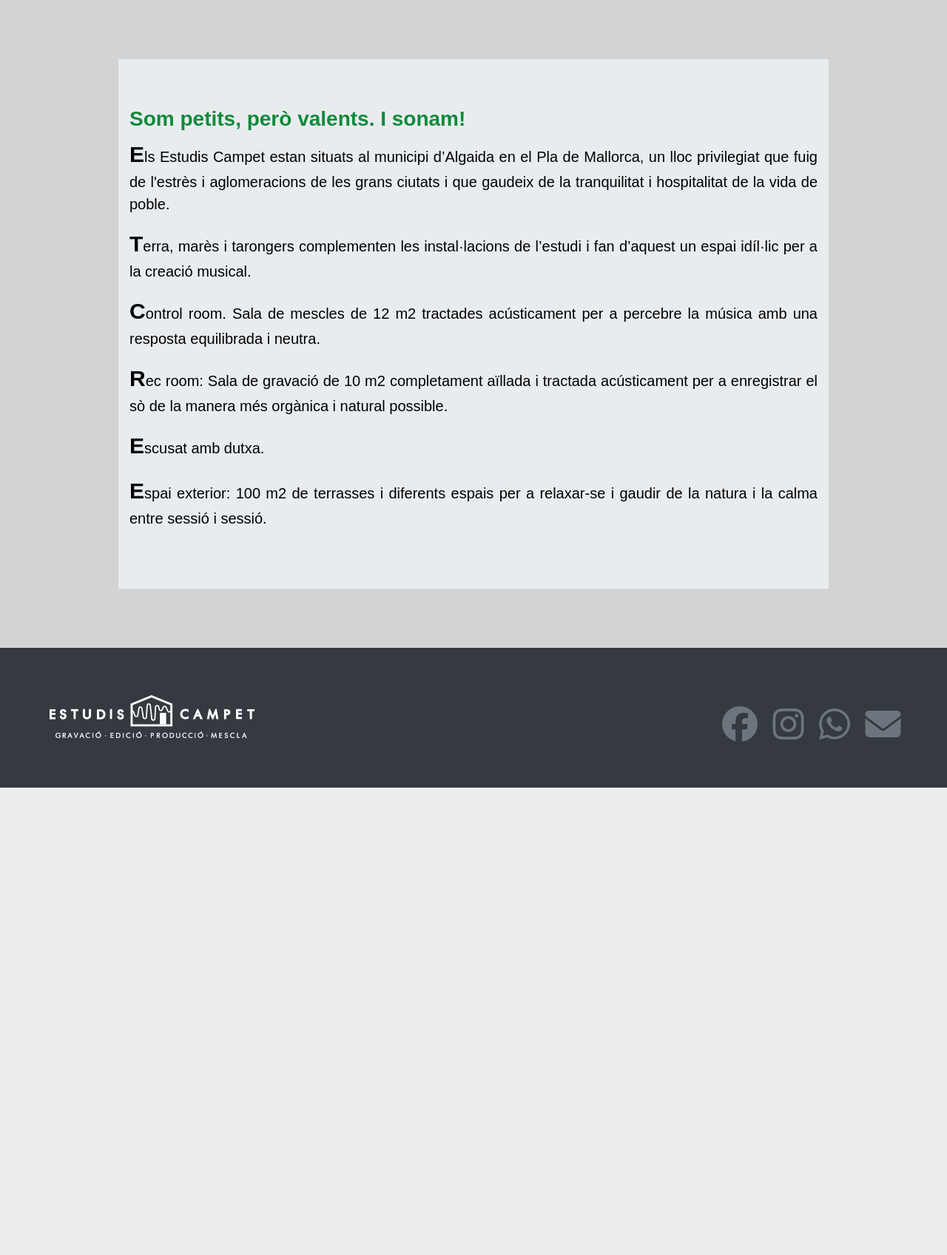
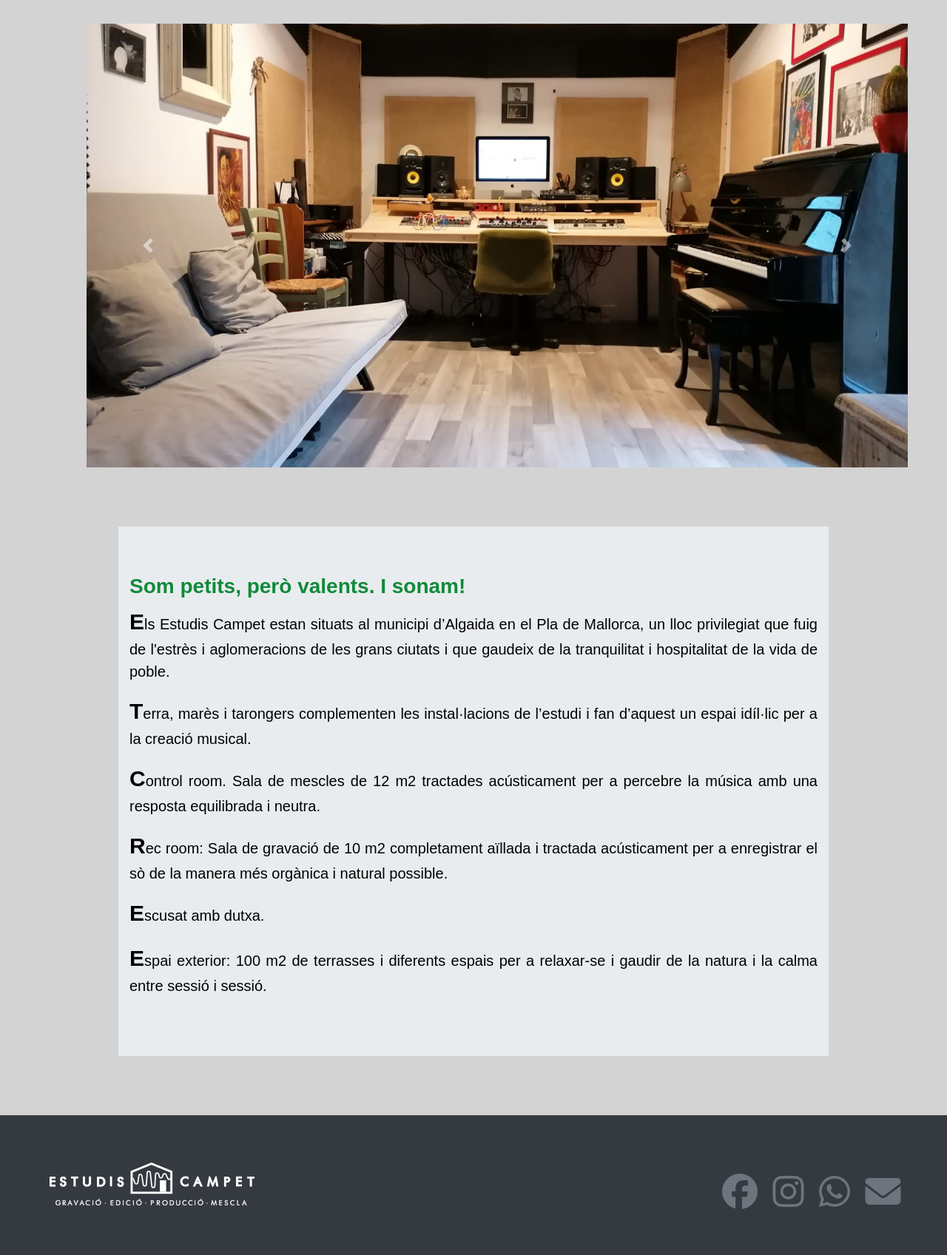
Before and after one commit to josealbm/campet, a PHP site: page /instalacions.html in a window 1280 px wide. Shown: the part 119-1816 px from the top of the page at 74% size. Before the commit the page ends 1184 px from the top, so only its background shows below. Run offline with PHP 8.4, Linux system fonts and the light colour scheme; some libraries are stand-ins or nearby versions; some web fonts are replaced.

Commit message:
small changes and fixes, photos added on instalacions.html and serveisonline.html

```diff
--- a/gravacio.html
+++ b/gravacio.html
@@ -15,6 +15,8 @@
     <script src="https://stackpath.bootstrapcdn.com/bootstrap/4.5.2/js/bootstrap.min.js"
         integrity="sha384-B4gt1jrGC7Jh4AgTPSdUtOBvfO8shuf57BaghqFfPlYxofvL8/KUEfYiJOMMV+rV"
         crossorigin="anonymous"></script>
+    <link href="https://cdnjs.cloudflare.com/ajax/libs/flag-icon-css/3.1.0/css/flag-icon.min.css" rel="stylesheet">
+
     <!-- Font awesome -->
     <script src="https://kit.fontawesome.com/594194e523.js" crossorigin="anonymous"></script>
     <!-- CSS -->
--- a/instalacions.html
+++ b/instalacions.html
@@ -29,6 +29,29 @@
 
 <body>
     <div id="header"></div>
+    <div class="container">
+        <div id="carouselExampleControls" class="carousel slide mw-100" data-ride="carousel">
+            <div class="carousel-inner">
+                <div class="carousel-item active">
+                    <img src="./images/fotos/mesa.jpg" class="d-block w-100" alt="Taula mescles">
+                </div>
+                <div class="carousel-item">
+                    <img src="./images/fotos/porta.jpg" class="d-block w-100" alt="Estudi">
+                </div>
+                <div class="carousel-item">
+                    <img src="./images/fotos/exterior 2.jpg" class="d-block w-100" alt="Bateria">
+                </div>
+            </div>
+            <a class="carousel-control-prev" href="#carouselExampleControls" role="button" data-slide="prev">
+                <span class="carousel-control-prev-icon" aria-hidden="true"></span>
+                <span class="sr-only">Previous</span>
+            </a>
+            <a class="carousel-control-next" href="#carouselExampleControls" role="button" data-slide="next">
+                <span class="carousel-control-next-icon" aria-hidden="true"></span>
+                <span class="sr-only">Next</span>
+            </a>
+        </div>
+    </div>
     <div class="jumbotron jumbotron-fluid mw-80">
         <div class="container">
             <h3>Som petits, però valents. I sonam!
--- a/scripts/scripts.js
+++ b/scripts/scripts.js
@@ -15,6 +15,11 @@ $(document).ready(function () {
     $(function () {
         $(document).tooltip();
     });
+
+    $(function(){
+        $('.selectpicker').selectpicker();
+        console.log("patata");
+    });
 });
 
 
--- a/styles/style.css
+++ b/styles/style.css
@@ -125,3 +125,14 @@ footer span:hover, header span:hover {
     color: rgba(255,255,255,.75);
     transform: scale(1.1);
 }
+
+.carousel-item{
+    width: 100%; /*width you want*/
+    height: 600px; /*height you want*/
+    overflow: hidden;
+}
+.carousel-item img{
+    width: 100%;
+    height: 100%;
+    object-fit: cover;
+}
```
Also changed, not shown: header.html (+10 -2 lines), online.html (+23 -0 lines), images/fotos/bateria.jpg (added), images/fotos/mesa.jpg (added), images/fotos/porta.jpg (added).
